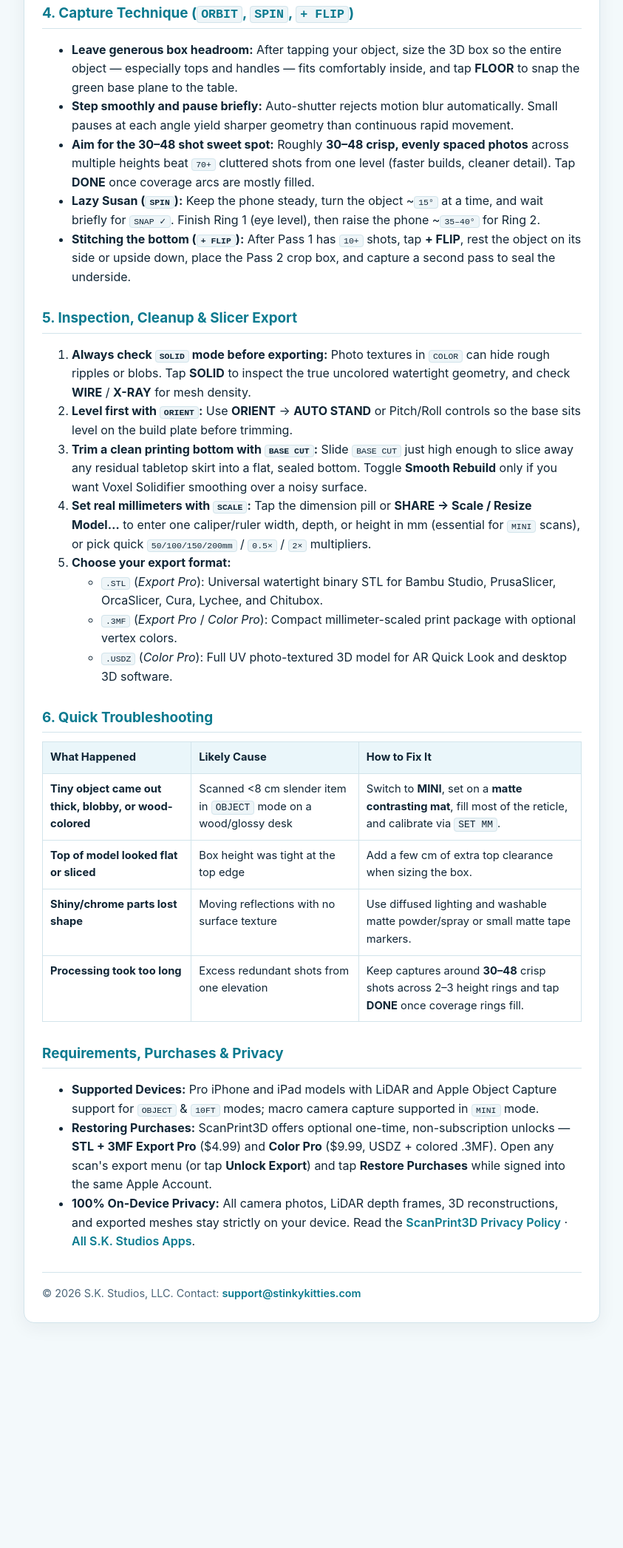
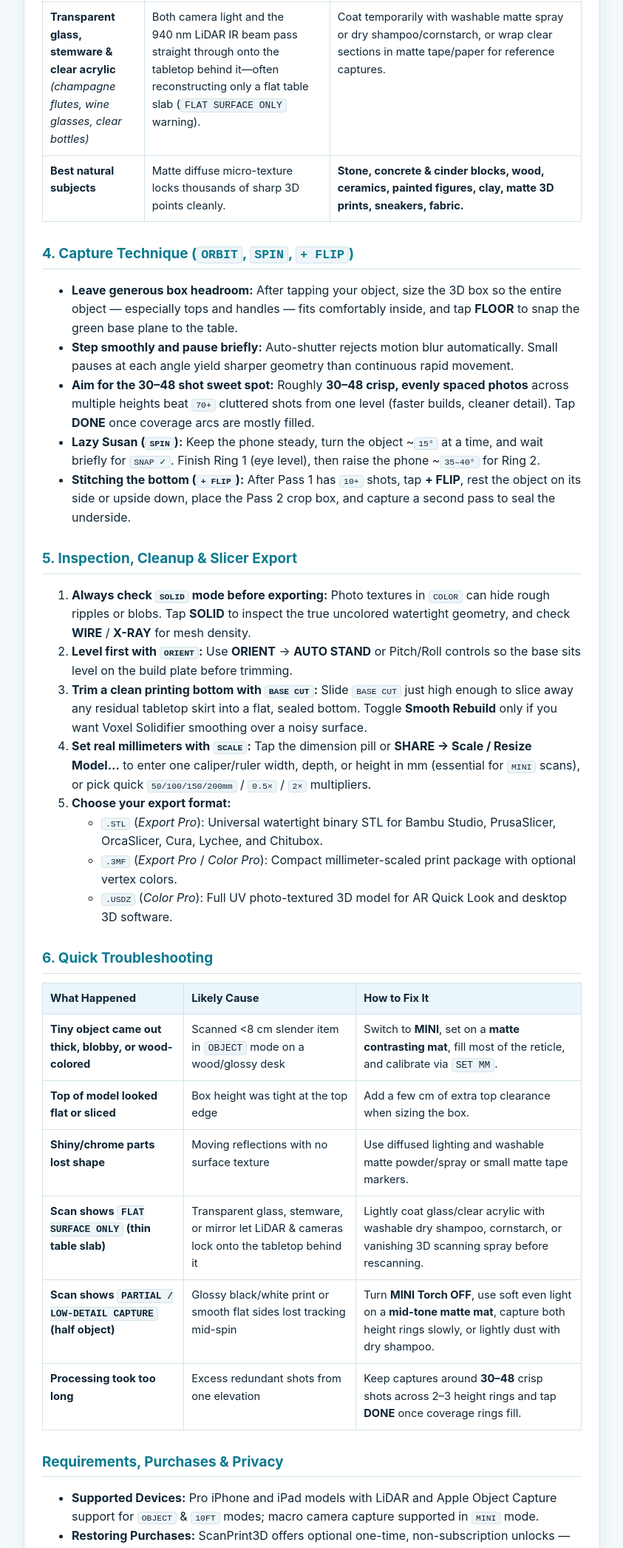
Before and after one commit to SK-Ray/sk-ray.github.io, a plain HTML site: page scanprint3d.html in a window 1280 px wide. Shown: the part 2275-4367 px from the top of the page at 74% size, without its empty margins (218-1061 px from the left). Before the commit the page ends 4091 px from the top, so only its background shows below. Drawn offline with Linux system fonts and the light colour scheme.

Commit message:
Update ScanPrint3D guide with clear glass & glossy black/white print tips

```diff
--- a/scanprint3d.html
+++ b/scanprint3d.html
@@ -180,6 +180,11 @@
             <td>Use soft diffused lighting + <strong>MINI</strong> mode if &lt;8&nbsp;cm, or lightly dust with washable <strong>dry shampoo / cornstarch / talcum powder</strong> (or matte 3D scanning spray). Even a couple of tiny matte tape dots on large smooth faces help camera lock.</td>
           </tr>
           <tr>
+            <td><strong>Glossy black/white multi-color 3D prints</strong><br><em>(textured PEI / glossy PLA clickers &amp; badges)</em></td>
+            <td>Jet-black PLA + pure white rims reflect studio highlights and drop tracking mid-spin, sometimes producing only a half-shell capture.</td>
+            <td>Turn <strong>MINI Torch OFF</strong>, use bright soft diffused light on a <strong>mid-tone matte mat</strong> (not black or white), keep shots slow across 2 tilt rings, or dust with a light coat of washable <strong>dry shampoo</strong>.</td>
+          </tr>
+          <tr>
             <td><strong>Bare chrome, polished metal, mirrors</strong></td>
             <td>Mirrors reflect the surrounding room instead of showing their own surface geometry.</td>
             <td>Apply washable matte dulling spray/powder or matte painter&apos;s tape before capture and wipe clean afterward.</td>
@@ -190,9 +195,9 @@
             <td>Photogrammetry works best on solid hulls; expect narrow grille gaps to bridge into a solid shell unless solid-backed or modeled cleanly afterward.</td>
           </tr>
           <tr>
-            <td><strong>Clear glass &amp; transparent acrylic</strong></td>
-            <td>Light refracts through the object into whatever sits behind it.</td>
-            <td>Coat temporarily with washable matte spray/powder, or wrap in matte tape for reference measurements.</td>
+            <td><strong>Transparent glass, stemware &amp; clear acrylic</strong><br><em>(champagne flutes, wine glasses, clear bottles)</em></td>
+            <td>Both camera light and the 940&nbsp;nm LiDAR IR beam pass straight through onto the tabletop behind it&mdash;often reconstructing only a flat table slab (<code>FLAT SURFACE ONLY</code> warning).</td>
+            <td>Coat temporarily with washable matte spray or dry shampoo/cornstarch, or wrap clear sections in matte tape/paper for reference captures.</td>
           </tr>
           <tr>
             <td><strong>Best natural subjects</strong></td>
@@ -254,6 +259,16 @@
             <td>Use diffused lighting and washable matte powder/spray or small matte tape markers.</td>
           </tr>
           <tr>
+            <td><strong>Scan shows <code>FLAT SURFACE ONLY</code> (thin table slab)</strong></td>
+            <td>Transparent glass, stemware, or mirror let LiDAR &amp; cameras lock onto the tabletop behind it</td>
+            <td>Lightly coat glass/clear acrylic with washable dry shampoo, cornstarch, or vanishing 3D scanning spray before rescanning.</td>
+          </tr>
+          <tr>
+            <td><strong>Scan shows <code>PARTIAL / LOW-DETAIL CAPTURE</code> (half object)</strong></td>
+            <td>Glossy black/white print or smooth flat sides lost tracking mid-spin</td>
+            <td>Turn <strong>MINI Torch OFF</strong>, use soft even light on a <strong>mid-tone matte mat</strong>, capture both height rings slowly, or lightly dust with dry shampoo.</td>
+          </tr>
+          <tr>
             <td><strong>Processing took too long</strong></td>
             <td>Excess redundant shots from one elevation</td>
             <td>Keep captures around <strong>30&ndash;48</strong> crisp shots across 2&ndash;3 height rings and tap <strong>DONE</strong> once coverage rings fill.</td>
```
